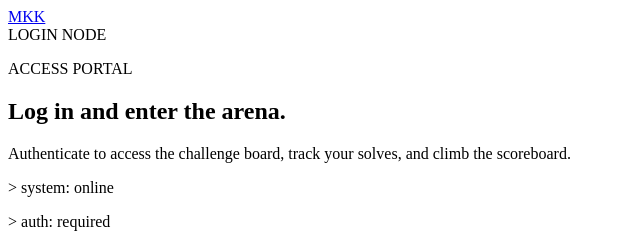
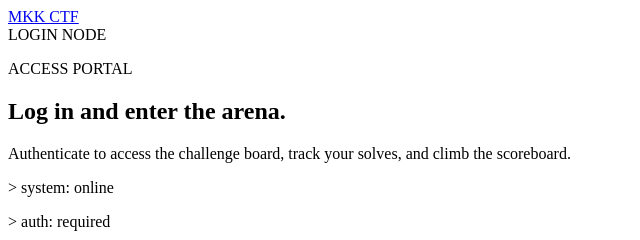
Before and after one commit to lazykillerking/mkk, a website with bundled scripts: page index.html in a window 1280 px wide. Shown: the top 240 px of the page, 0-640 px from the left. Built offline with nearby package versions, Linux system fonts and the light colour scheme; a script that the page names is missing; a web font is replaced by a local one.

Commit message:
LOGIN PAGE FIX

```diff
--- a/index.html
+++ b/index.html
@@ -20,7 +20,7 @@
   <!-- Simple public header: brand on the left, route context badge on the right. -->
   <header class="site-header">
     <nav class="navbar auth-navbar">
-      <a class="brand" href="/index.html" aria-label="MKK homepage">MKK</a>
+      <a class="brand" href="/index.html" aria-label="MKK homepage">MKK CTF</a>
       <div class="auth-navbar__meta">
         <span class="auth-navbar__badge">LOGIN NODE</span>
       </div>
```
